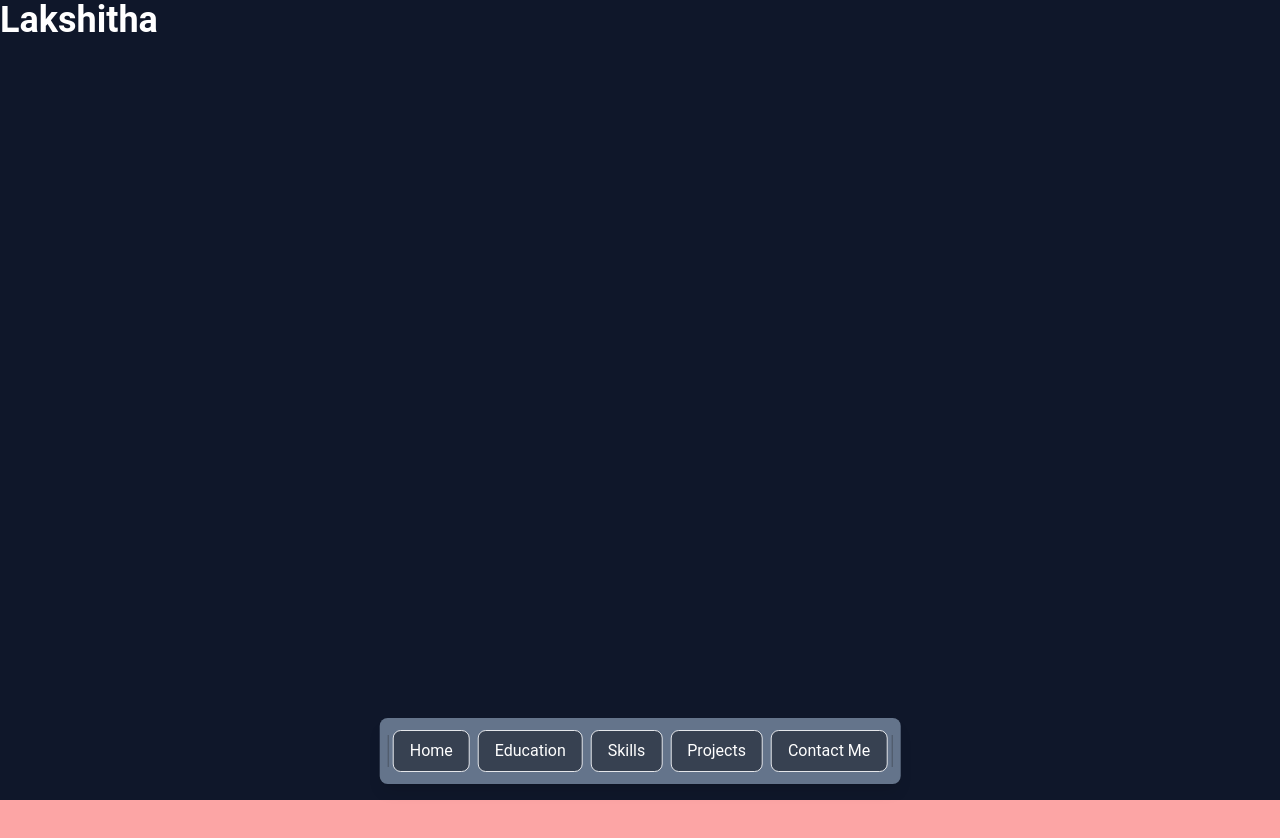
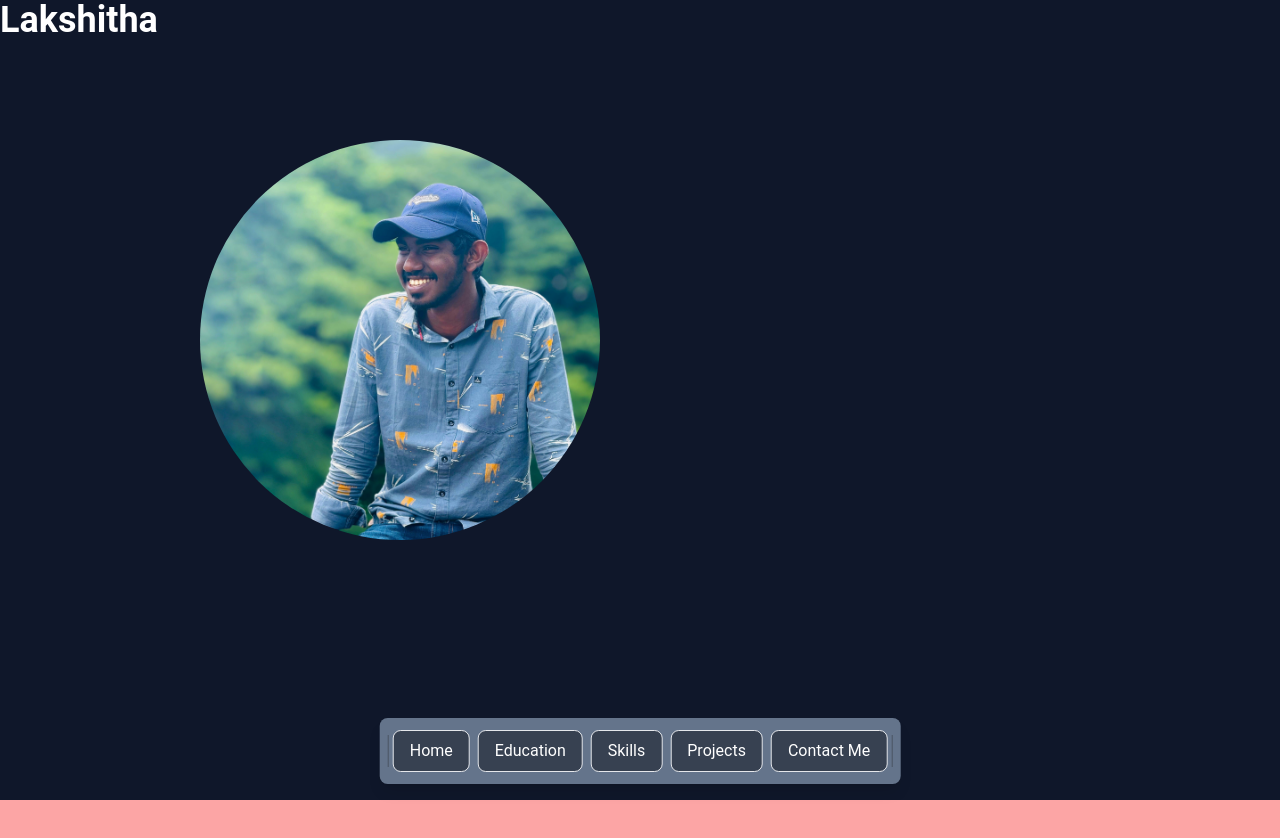
Before and after one commit to ILakshitha/ishan_Lakshitha, a React (Vite) app in the folder Frontend/: page / in a window 1280 px wide. Shown: the top 838 px of the page. Built offline with nearby package versions, Linux system fonts and the light colour scheme.

Commit message:
Add profile picture to home page

```diff
--- a/Frontend/package.json
+++ b/Frontend/package.json
@@ -10,6 +10,9 @@
     "preview": "vite preview"
   },
   "dependencies": {
+    "@emotion/react": "^11.13.3",
+    "@emotion/styled": "^11.13.0",
+    "@mui/material": "^6.1.1",
     "lucide-react": "^0.445.0",
     "react": "^18.3.1",
     "react-dom": "^18.3.1",
--- a/Frontend/src/pages/Home.jsx
+++ b/Frontend/src/pages/Home.jsx
@@ -2,6 +2,7 @@ import React, { useRef } from 'react';
 //import Header from '../components/Header';
 import Footer from '../components/Footer';
 import AppBar from '../components/AppBar';
+import Home_C from './Home_C';
 
 export default function Home() {
   const homeref = useRef(null);
@@ -36,6 +37,7 @@ export default function Home() {
 
       <div ref={homeref} id='home' className='bg-slate-900 h-screen'>
         <h1 className="text-4xl text-white font-bold">Lakshitha</h1>
+        <Home_C/>
       </div>
       <div ref={educationref} id='education' className=' bg-red-300 h-screen'>
 
--- /dev/null
+++ b/Frontend/src/pages/Home_C.jsx
@@ -0,0 +1,26 @@
+import Box from '@mui/material/Box';
+import React from 'react';
+import profilepic from '../assets/ishan_p.jpg'
+
+export default function Home_C() {
+    return (
+        <div>
+            <Box component="section" sx={{
+                background:"red",
+                height:"400px",
+                width:"400px",
+                paddingTop:"20px",
+                marginTop:"100px",
+                marginLeft:"200px",
+                borderRadius:"200px",
+                backgroundImage:`url(${profilepic})`,
+                backgroundSize: "cover", // Ensures the image covers the box
+                backgroundPosition: "center", // Centers the image
+                backgroundRepeat: "no-repeat"
+
+             }}>
+
+            </Box>
+        </div>
+    )
+}
```
Also changed, not shown: Frontend/src/assets/ishan_p.jpg (added), 1 other file (tests, documents, lock files or other folders).
